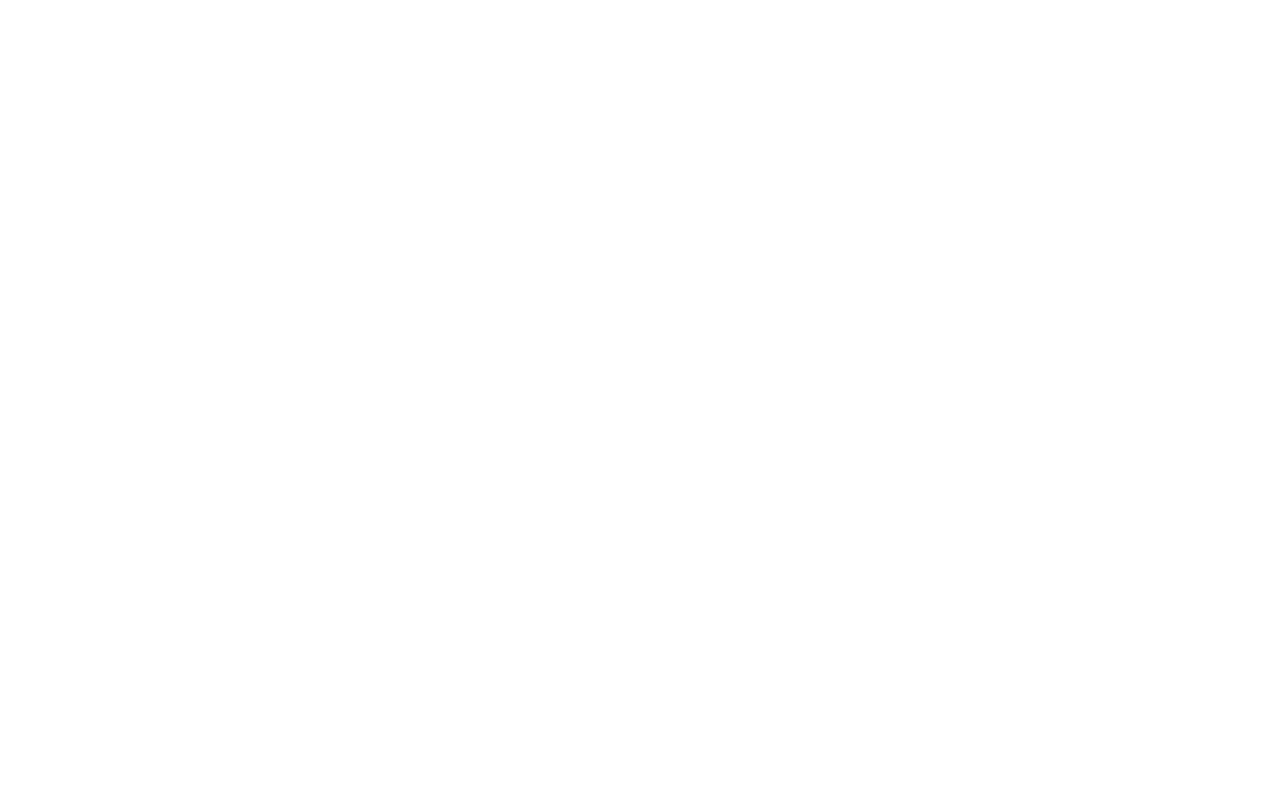
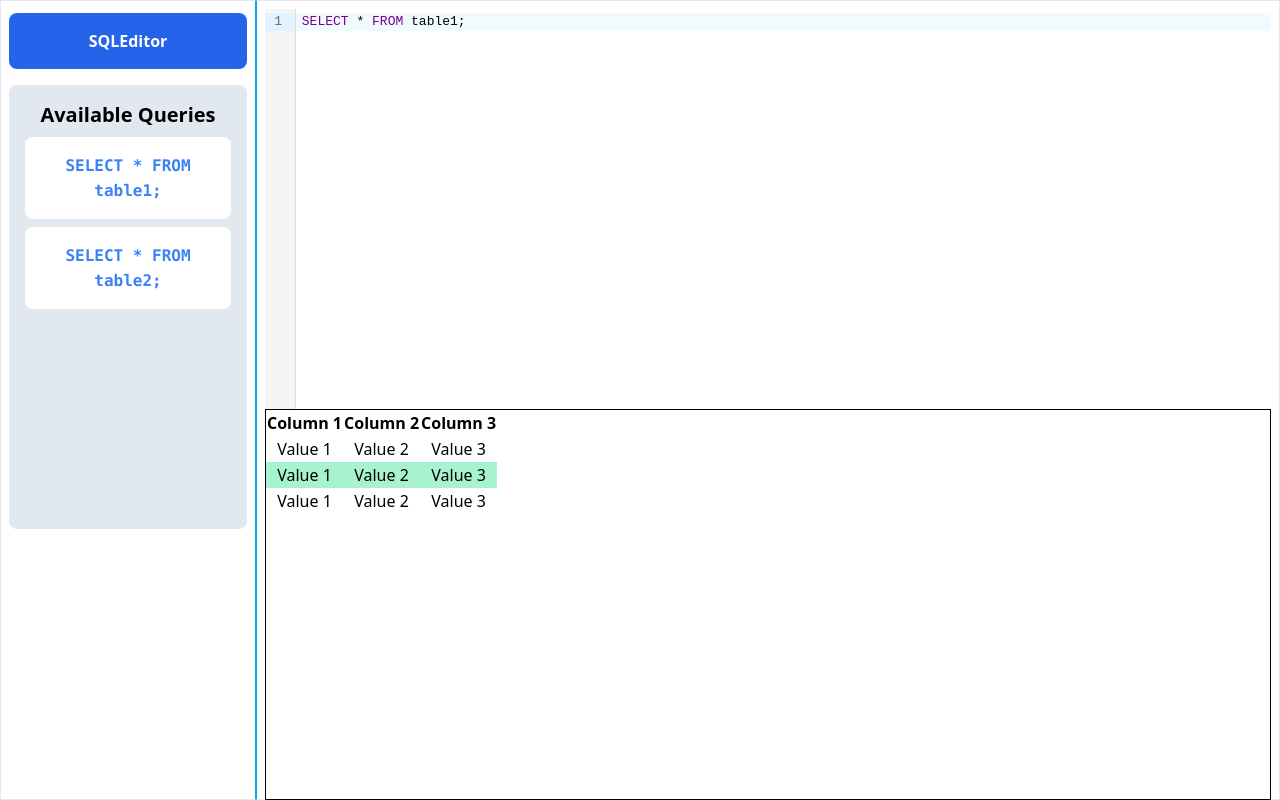
Before and after one commit to darshpat01/sqleditor, a React (Create React App) app: page / in a window 1280 px wide. Built offline with nearby package versions, Linux system fonts and the light colour scheme.

Commit message:
[UI] - added sidebar, editor, table component ui

```diff
--- a/package.json
+++ b/package.json
@@ -3,9 +3,11 @@
   "version": "0.1.0",
   "private": true,
   "dependencies": {
+    "@codemirror/lang-sql": "^6.5.4",
     "@testing-library/jest-dom": "^5.17.0",
     "@testing-library/react": "^13.4.0",
     "@testing-library/user-event": "^13.5.0",
+    "@uiw/react-codemirror": "^4.21.20",
     "react": "^18.2.0",
     "react-dom": "^18.2.0",
     "react-scripts": "5.0.1",
--- a/src/App.js
+++ b/src/App.js
@@ -1,7 +1,16 @@
 import "./App.css";
+import MainScreen from "./components/MainScreen";
+import Sidebar from "./components/Sidebar";
 
 function App() {
-  return <div className="App"></div>;
+  return (
+    <div className="App">
+      <div className="flex h-screen w-screen">
+        <Sidebar />
+        <MainScreen />
+      </div>
+    </div>
+  );
 }
 
 export default App;
--- /dev/null
+++ b/src/components/Editor.jsx
@@ -0,0 +1,18 @@
+import CodeMirror from "@uiw/react-codemirror";
+import { sql } from "@codemirror/lang-sql";
+import { useState } from "react";
+function Editor({ query }) {
+  const [value, setValue] = useState("SELECT * FROM table1;");
+  return (
+    <>
+      <CodeMirror
+        value={value}
+        extensions={[sql()]}
+        className="text-left"
+        height="400px"
+      />
+    </>
+  );
+}
+
+export default Editor;
--- /dev/null
+++ b/src/components/MainScreen.jsx
@@ -0,0 +1,15 @@
+import Editor from "./Editor";
+import Table from "./Table";
+
+function MainScreen() {
+  return (
+    <>
+      <div className="border border-l-sky-500 h-full basis-4/5 p-2">
+        <Editor />
+        <Table />
+      </div>
+    </>
+  );
+}
+
+export default MainScreen;
--- /dev/null
+++ b/src/components/Sidebar.jsx
@@ -0,0 +1,21 @@
+import Query from "./ui/Query";
+function Sidebar() {
+  return (
+    <>
+      <div className="border border-r-sky-500 h-full basis-1/5 px-2 py-3">
+        <div className="rounded-lg bg-blue-600 p-4 font-bold text-white">
+          SQLEditor
+        </div>
+        <div className="rounded-lg p-4 bg-slate-200 mt-4">
+          <div className="font-bold text-xl">Available Queries</div>
+          <div className="h-96 overflow-y-auto">
+            <Query query="SELECT * FROM table1;" />
+            <Query query="SELECT * FROM table2;" />
+          </div>
+        </div>
+      </div>
+    </>
+  );
+}
+
+export default Sidebar;
--- /dev/null
+++ b/src/components/Table.jsx
@@ -0,0 +1,45 @@
+import React, { useState } from "react";
+
+function Table() {
+  const [data, setData] = useState([1]);
+  return (
+    <>
+      <div className="border border-black h-1/2">
+        {data.length > 0 ? (
+          <div>
+            <table className="table-auto">
+              <thead>
+                <tr>
+                  <th>Column 1</th>
+                  <th>Column 2</th>
+                  <th>Column 3</th>
+                </tr>
+              </thead>
+              <tbody>
+                <tr>
+                  <td>Value 1</td>
+                  <td>Value 2</td>
+                  <td>Value 3</td>
+                </tr>
+                <tr className="bg-emerald-200">
+                  <td>Value 1</td>
+                  <td>Value 2</td>
+                  <td>Value 3</td>
+                </tr>
+                <tr>
+                  <td>Value 1</td>
+                  <td>Value 2</td>
+                  <td>Value 3</td>
+                </tr>
+              </tbody>
+            </table>
+          </div>
+        ) : (
+          <div>No data</div>
+        )}
+      </div>
+    </>
+  );
+}
+
+export default Table;
--- /dev/null
+++ b/src/components/ui/Query.jsx
@@ -0,0 +1,9 @@
+function Query({ query }) {
+  return (
+    <div className="rounded-lg cursor-pointer p-4 font-semibold bg-white text-blue-500 my-2 hover:bg-slate-100">
+      <code>{query}</code>
+    </div>
+  );
+}
+
+export default Query;
```
Also changed, not shown: 1 other file (tests, documents, lock files or other folders).
